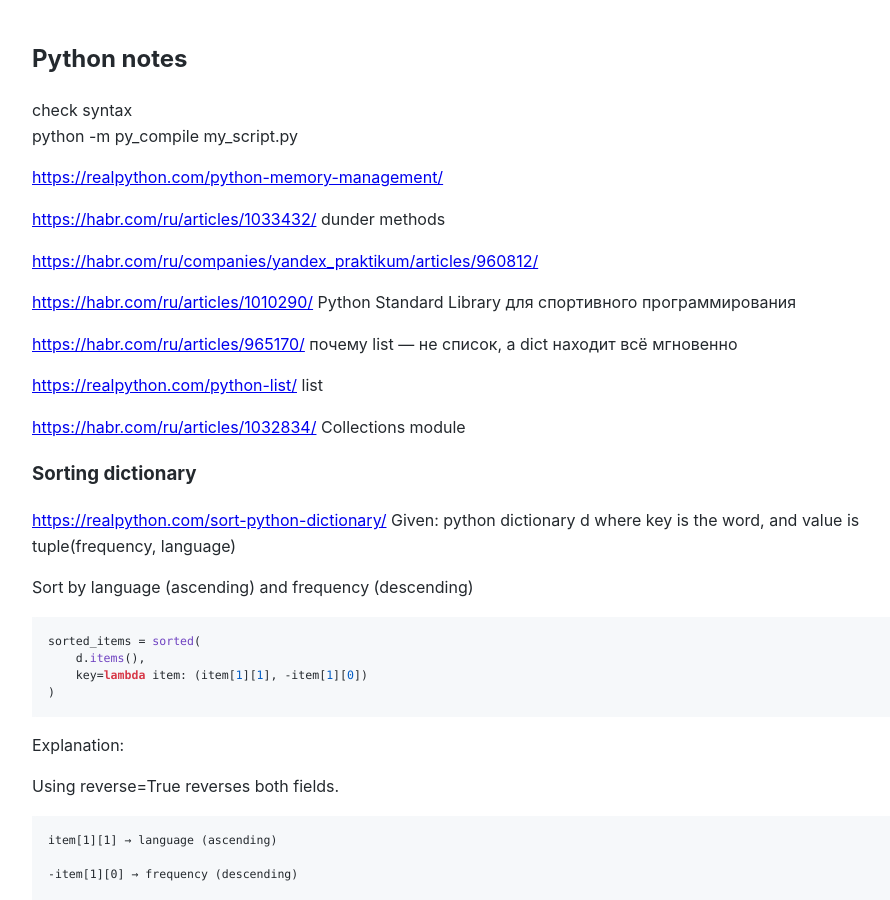
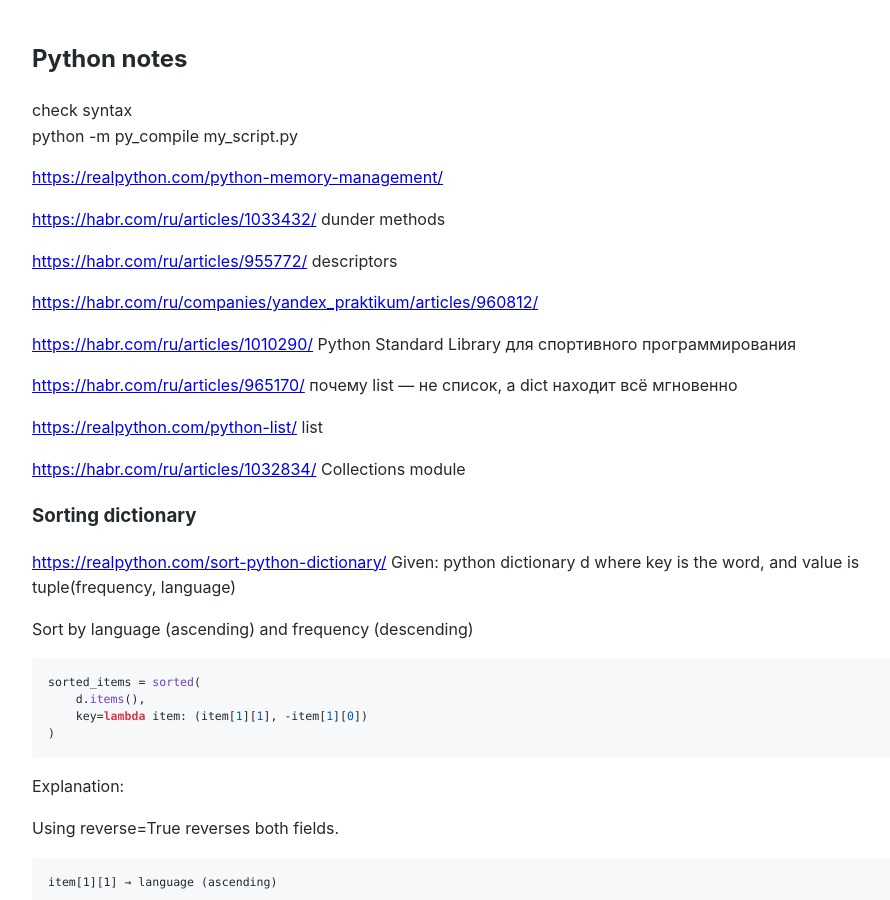
Before and after one commit to Michael-Lubinsky/michael-lubinsky.github.com, a Jekyll site: the page built from python/python.md, in a window 1280 px wide and 900 px high. Shown: the whole window, without its empty margins (158-1048 px from the left). Built offline with Jekyll 4.4.1, drawn with Linux system fonts in a browser that asks for light colours; our own code applies the rules of GitHub Pages for plain Markdown files.

Commit message:
Update python.md

```diff
--- a/python/python.md
+++ b/python/python.md
@@ -5,6 +5,8 @@ python -m py_compile my_script.py
 <https://realpython.com/python-memory-management/>
 
 <https://habr.com/ru/articles/1033432/> dunder methods
+
+<https://habr.com/ru/articles/955772/> descriptors
 
 <https://habr.com/ru/companies/yandex_praktikum/articles/960812/>
 
```
